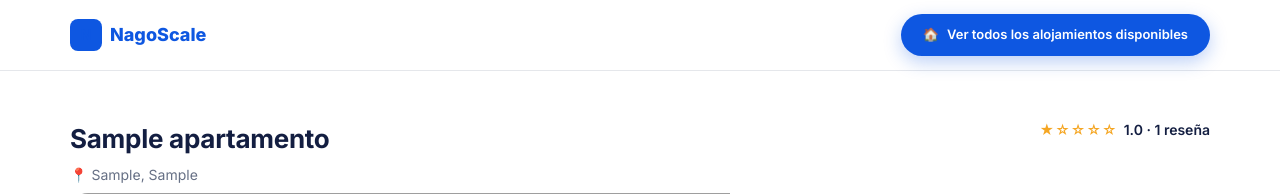
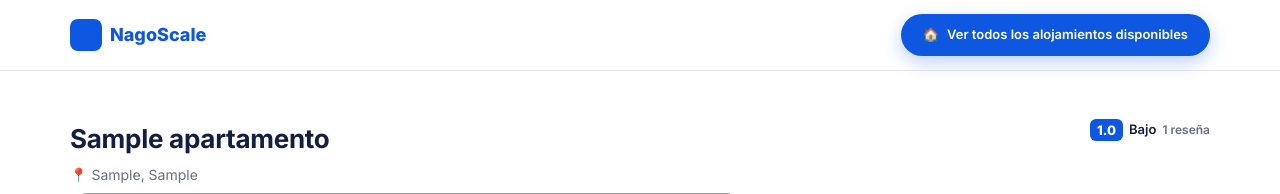
Before and after one commit to naundejesus/nagoscale, a PHP site: page /reservar_form.php?apartamento_id=1 in a window 1280 px wide. Shown: the top 194 px of the page. Run offline with PHP 8.4, Linux system fonts and the light colour scheme; tables that the repository leaves empty hold one stand-in row (values such as "Sample post"); grey boxes are pictures that could not be loaded.

Commit message:
Mostrar la calificación como badge de color (estilo Booking) en tarjetas y ficha del alojamiento

```diff
--- a/alojamientos.php
+++ b/alojamientos.php
@@ -247,7 +247,10 @@ $pageTitle = 'Todos los alojamientos disponibles';
                 <?php $ubicacion = trim(implode(', ', array_filter([$a['zona'], $a['ciudad']]))); ?>
                 <span class="ne-card-loc">📍 <?= e($ubicacion ?: ($a['direccion'] ?? 'Ubicación disponible al reservar')) ?></span>
                 <?php if ($a['total_resenas'] > 0): ?>
-                  <span class="ne-card-rating"><span class="ne-stars"><?= estrellas_html((float) $a['promedio_calificacion']) ?></span> <?= number_format((float) $a['promedio_calificacion'], 1) ?> (<?= (int) $a['total_resenas'] ?>)</span>
+                  <span class="ne-card-rating">
+                    <span class="ne-rating-badge ne-rating-badge-sm"><?= number_format((float) $a['promedio_calificacion'], 1) ?></span>
+                    <span class="count"><?= (int) $a['total_resenas'] ?> reseña<?= (int) $a['total_resenas'] === 1 ? '' : 's' ?></span>
+                  </span>
                 <?php endif; ?>
                 <span class="ne-card-meta">
                   <?php
--- a/assets/css/style.css
+++ b/assets/css/style.css
@@ -423,8 +423,18 @@ input:focus, select:focus, textarea:focus {
 .ne-card-body { padding: 14px 16px 16px; display: flex; flex-direction: column; gap: 6px; flex: 1; }
 .ne-card-title { font-size: 15px; font-weight: 700; color: var(--dark); }
 .ne-card-loc { font-size: 13px; color: var(--text-secondary); }
-.ne-card-rating { display: flex; align-items: center; gap: 4px; font-size: 13px; color: var(--dark); font-weight: 600; }
+.ne-card-rating { display: flex; align-items: center; gap: 6px; font-size: 13px; color: var(--dark); font-weight: 600; }
+.ne-card-rating .count { color: var(--text-secondary); font-weight: 500; }
 .ne-stars { color: var(--star); letter-spacing: 1px; }
+.ne-rating-badge {
+  display: inline-flex; align-items: center; justify-content: center;
+  background: var(--primary); color: #fff; font-weight: 800; font-size: 13px;
+  padding: 3px 7px; border-radius: 6px; min-width: 30px; line-height: 1.3;
+}
+.ne-rating-badge-sm { font-size: 12px; padding: 2px 6px; min-width: 26px; }
+.ne-rating-info { display: inline-flex; align-items: center; gap: 6px; }
+.ne-rating-info .label { font-size: 13px; font-weight: 600; color: var(--dark); }
+.ne-rating-info .count { font-size: 12px; color: var(--text-secondary); }
 .ne-card-meta { font-size: 13px; color: var(--text-secondary); }
 .ne-card-price { margin-top: auto; padding-top: 8px; display: flex; align-items: baseline; justify-content: space-between; }
 .ne-card-price strong { font-size: 17px; color: var(--dark); }
--- a/includes/helpers.php
+++ b/includes/helpers.php
@@ -126,3 +126,13 @@ function estrellas_html(float $promedio): string
     $llenas = max(0, min(5, $llenas));
     return str_repeat('★', $llenas) . str_repeat('☆', 5 - $llenas);
 }
+
+function rating_label(float $promedio): string
+{
+    if ($promedio >= 4.5) return 'Excepcional';
+    if ($promedio >= 4.0) return 'Excelente';
+    if ($promedio >= 3.5) return 'Muy bueno';
+    if ($promedio >= 3.0) return 'Bueno';
+    if ($promedio >= 2.0) return 'Aceptable';
+    return 'Bajo';
+}
--- a/reservar.php
+++ b/reservar.php
@@ -264,7 +264,10 @@ $pageTitle = 'Alojamientos disponibles';
                 <?php $ubicacion = trim(implode(', ', array_filter([$a['zona'], $a['ciudad']]))); ?>
                 <span class="ne-card-loc">📍 <?= e($ubicacion ?: ($a['direccion'] ?? 'Ubicación disponible al reservar')) ?></span>
                 <?php if ($a['total_resenas'] > 0): ?>
-                  <span class="ne-card-rating"><span class="ne-stars"><?= estrellas_html((float) $a['promedio_calificacion']) ?></span> <?= number_format((float) $a['promedio_calificacion'], 1) ?> (<?= (int) $a['total_resenas'] ?>)</span>
+                  <span class="ne-card-rating">
+                    <span class="ne-rating-badge ne-rating-badge-sm"><?= number_format((float) $a['promedio_calificacion'], 1) ?></span>
+                    <span class="count"><?= (int) $a['total_resenas'] ?> reseña<?= (int) $a['total_resenas'] === 1 ? '' : 's' ?></span>
+                  </span>
                 <?php endif; ?>
                 <span class="ne-card-meta">
                   <?php
--- a/reservar_form.php
+++ b/reservar_form.php
@@ -155,8 +155,11 @@ if ($apartamento['cocinas'] !== null) $metaPartes[] = $apartamento['cocinas'] .
     </div>
     <?php if ($resenas): ?>
       <div class="ne-listing-rating">
-        <span class="ne-stars"><?= estrellas_html($promedioCalificacion) ?></span>
-        <?= number_format($promedioCalificacion, 1) ?> · <?= count($resenas) ?> reseña<?= count($resenas) === 1 ? '' : 's' ?>
+        <span class="ne-rating-badge"><?= number_format($promedioCalificacion, 1) ?></span>
+        <span class="ne-rating-info">
+          <span class="label"><?= e(rating_label($promedioCalificacion)) ?></span>
+          <span class="count"><?= count($resenas) ?> reseña<?= count($resenas) === 1 ? '' : 's' ?></span>
+        </span>
       </div>
     <?php endif; ?>
   </div>
@@ -346,7 +349,10 @@ if ($apartamento['cocinas'] !== null) $metaPartes[] = $apartamento['cocinas'] .
         <div class="ne-booking-price"><?= formatCOP($apartamento['precio_noche']) ?> <span>/ noche</span></div>
       <?php endif; ?>
       <?php if ($resenas): ?>
-        <div style="font-size:13px; color:var(--text-secondary);"><span class="ne-stars"><?= estrellas_html($promedioCalificacion) ?></span> <?= number_format($promedioCalificacion, 1) ?> (<?= count($resenas) ?>)</div>
+        <div style="display:flex; align-items:center; gap:6px;">
+          <span class="ne-rating-badge ne-rating-badge-sm"><?= number_format($promedioCalificacion, 1) ?></span>
+          <span style="font-size:13px; color:var(--text-secondary);"><?= e(rating_label($promedioCalificacion)) ?> · <?= count($resenas) ?> reseña<?= count($resenas) === 1 ? '' : 's' ?></span>
+        </div>
       <?php endif; ?>
       <a href="#reservar" class="btn btn-primary btn-block">Reservar ahora</a>
       <p style="font-size:12px; color:var(--text-secondary); text-align:center;">No se te cobrará todavía</p>
```
